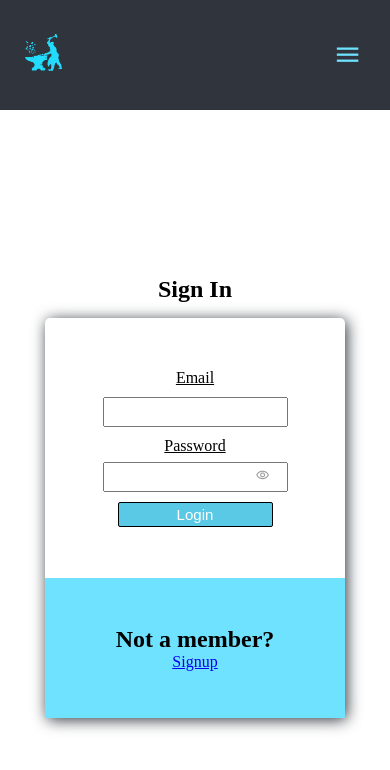
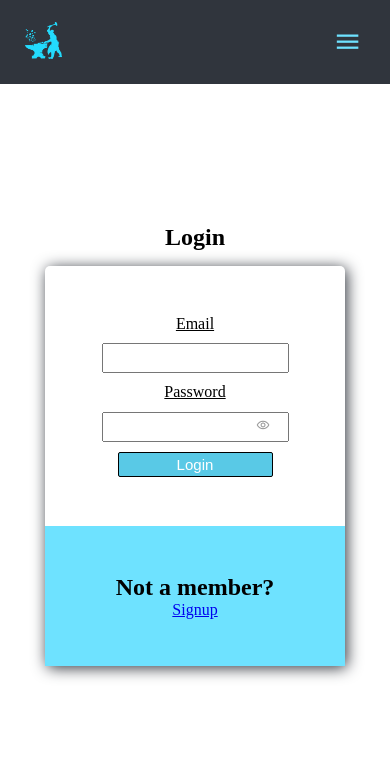
Before and after one commit to MJStone587/FinancialForge_MERN, a React (Create React App) app in the folder client/: page /login in a window 390 px wide. Shown: the top 770 px of the page. Built offline with nearby package versions, Linux system fonts and the light colour scheme.

Commit message:
improvements to responsiveness and overall mobile design

```diff
--- a/client/src/index.css
+++ b/client/src/index.css
@@ -1,5 +1,6 @@
 * {
   margin: 0;
+  padding: 0;
   box-sizing: border-box;
   --charcoal-bg-: #30353d;
   --ltBlue-color-: #6ee2ff;
@@ -106,8 +107,16 @@
   align-items: center;
   background-color: var(--gray-color-);
   justify-content: center;
-  min-height: 90vh;
+  height: 90vh;
   padding: 0px 150px;
+}
+.home-welcome {
+  display: flex;
+  flex-flow: column nowrap;
+  align-items: center;
+  background-color: white;
+  padding: 30px;
+  border-radius: 10px;
 }
 .home h1 {
   font-size: calc(18px + (24 - 18) * ((100vw - 300px) / (1920 - 300)));
@@ -120,6 +129,7 @@
   display: flex;
   flex-flow: row nowrap;
   justify-content: space-evenly;
+  margin-top: 20px;
   width: 40%;
   font-size: calc(18px + (21 - 18) * ((100vw - 300px) / (1920 - 300)));
   color: var(--ltBlue-color-);
@@ -449,24 +459,32 @@ td {
 }
 .loginBtn {
   width: 155px;
-  border-radius: 15px;
+  border-radius: 5px;
 }
 .input-label {
   text-decoration: underline;
 }
-.eye-wrapper {
-  float: right;
-  margin-bottom: -34px;
-  margin-left: 135px;
+.eye-wrapper-login {
+  margin-top: -30px;
+  left: 65px;
+  top: 30px;
   position: relative;
-  z-index: 1;
-  cursor: pointer;
+  z-index: 4;
+}
+.eye-wrapper-signup {
+  position: relative;
+  margin-top: -26px;
+  max-width: 20px;
+  left: 130px;
+  top: 49px;
+  z-index: 4;
 }
 .eye {
-  font-size: calc(14px + (17 - 14) * ((100vw - 300px) / (1920 - 300)));
+  font-size: calc(14px + (15.5 - 14) * ((100vw - 300px) / (1920 - 300)));
 }
 .eye:hover {
   color: rgb(0, 0, 0);
+  cursor: pointer;
 }
 .signup-container {
   display: flex;
@@ -611,4 +629,135 @@ td {
   .home-nav a {
     margin: 5px;
   }
+  .eye-wrapper-login {
+    margin-top: -30px;
+    left: 65px;
+    top: 36px;
+  }
+  .eye-wrapper-signup {
+    margin-top: -26px;
+    max-width: 20px;
+    left: 133px;
+    top: 55px;
+  }
 }
+@media screen and (max-width: 768px) {
+  .home {
+    padding: 0px 10px;
+  }
+  .header-container {
+    padding: 0px 25px;
+  }
+  .header-left h2 {
+    display: none;
+  }
+  table {
+    width: 300px;
+  }
+  .income-display,
+  .expense-display {
+    flex-flow: column nowrap;
+  }
+  .income-list,
+  .expense-list {
+    order: 2;
+    margin: 15px 0px;
+    width: 100%;
+  }
+  .income-form-container,
+  .expense-form-container {
+    order: 1;
+    width: 100%;
+  }
+  .income-form,
+  .expense-form {
+    display: flex;
+    flex-flow: column nowrap;
+    row-gap: 10px;
+    width: 60%;
+  }
+  .login-card-form input {
+    height: 30px;
+  }
+  .signup-form input {
+    height: 30px;
+  }
+  .income-card,
+  .expense-card {
+    width: 85%;
+  }
+  .login-card {
+    flex-flow: column-reverse nowrap;
+    height: 400px;
+    width: 300px;
+  }
+  .signup-card {
+    flex-flow: column-reverse nowrap;
+    height: 450px;
+    width: 300px;
+  }
+  .loginBtn {
+    width: 155px;
+    border-radius: 2px;
+  }
+  .date {
+    width: 155px;
+  }
+  .dateReceived {
+    width: 155px;
+  }
+  .modal-content {
+    width: 80%;
+  }
+  .navbar-links {
+    margin: 5px;
+  }
+  .home-nav {
+    flex-flow: column nowrap;
+    justify-content: center;
+    align-items: stretch;
+  }
+  .home p {
+    text-align: center;
+  }
+  .home-nav a {
+    margin: 5px;
+  }
+}
+@media screen and (max-width: 1024px) {
+  .home {
+    padding: 250px 0px;
+    justify-content: flex-start;
+  }
+  .header-container {
+    height: 10vh;
+  }
+  .login-container {
+    padding: 125px 0px;
+    justify-content: flex-start;
+  }
+  .signup-container {
+    padding: 125px 0px;
+    justify-content: flex-start;
+  }
+  .login-card-form input {
+    padding: 3px;
+  }
+  .eye-wrapper-login {
+    top: 34px;
+    left: 68px;
+  }
+  .signup-form input {
+    padding: 3px;
+  }
+  .eye-wrapper-signup {
+    top: 52px;
+    left: 138px;
+  }
+  .date {
+    width: 136px;
+  }
+  .dateReceived {
+    width: 136px;
+  }
+}
--- a/client/src/pages/Home.js
+++ b/client/src/pages/Home.js
@@ -8,10 +8,11 @@ const Home = () => {
     <>
       {!user && (
         <section className="home">
+          <div className="home-welcome">
             <h1>Welcome To The Financial Forge</h1>
             <p>
-            Financial Forge is here to help you organize your expenses. Record
-            and keep track of your spending and saving.
+              We are here to help you organize your expenses. Record and keep
+              track of your spending and saving.
             </p>
             <p>
               To get started Login with an existing user or Sign Up with a new
@@ -20,6 +21,7 @@ const Home = () => {
             <div className="home-nav">
               <Link to="/login">Login</Link>
               <Link to="/signup">Sign Up</Link>
+            </div>
           </div>
         </section>
       )}
--- a/client/src/pages/Login.js
+++ b/client/src/pages/Login.js
@@ -5,7 +5,7 @@ import { useLogin } from '../hooks/useLogin.js';
 function Login() {
   const [email, setEmail] = useState('');
   const [password, setPassword] = useState('');
-  const [visiblePass, setVisiblePass] = useState('');
+  const [visiblePass, setVisiblePass] = useState(false);
   const [isVisible, setIsVisible] = useState(false);
   const { login, error, success, emptyFields } = useLogin();
 
@@ -21,7 +21,7 @@ function Login() {
   return (
     <section className="login-container">
       <div className="login-container-header">
-        <h1>Sign In</h1>
+        <h1>Login</h1>
       </div>
       <div className="login-card">
         <div className="login-card-left">
@@ -38,7 +38,7 @@ function Login() {
               className={emptyFields.includes('email') ? 'error' : ''}
             />
             <label className="input-label pass">Password</label>
-            <div className="eye-wrapper">
+            <div className="eye-wrapper-login">
               <span
                 className="material-symbols-outlined eye faded"
                 onClick={eyeHandler}
--- a/client/src/pages/Signup.js
+++ b/client/src/pages/Signup.js
@@ -6,6 +6,8 @@ function Signup() {
   const [firstName, setFirstName] = useState('');
   const [lastName, setLastName] = useState('');
   const [email, setEmail] = useState('');
+  const [visiblePass, setVisiblePass] = useState(true);
+  const [isVisible, setVisible] = useState(false);
   const [password, setPassword] = useState('');
   const [error, setError] = useState('');
   const [success, setSuccess] = useState('');
@@ -48,6 +50,11 @@ function Signup() {
     }
   };
 
+  const eyeClickHandler = () => {
+    setVisiblePass(!visiblePass);
+    setVisible(!isVisible);
+  };
+
   return (
     <section className="signup-container">
       <div className="signup-header-container">
@@ -81,9 +88,17 @@ function Signup() {
               onChange={(e) => setEmail(e.target.value)}
               className={emptyFields.includes('email') ? 'error' : ''}
             />
+            <div className="eye-wrapper-signup">
+              <span
+                className="material-symbols-outlined eye faded"
+                onClick={eyeClickHandler}
+              >
+                {isVisible ? 'visibility_off' : 'visibility'}
+              </span>
+            </div>
             <label>Password:</label>
             <input
-              type="password"
+              type={visiblePass ? 'password' : 'text'}
               value={password}
               onChange={(e) => setPassword(e.target.value)}
               className={emptyFields.includes('password') ? 'error' : ''}
```
Lines whose indentation alone changed are shown as unchanged.
